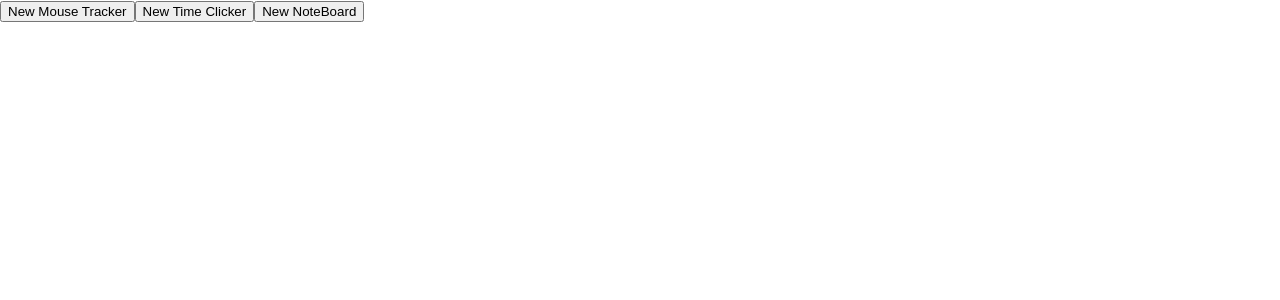
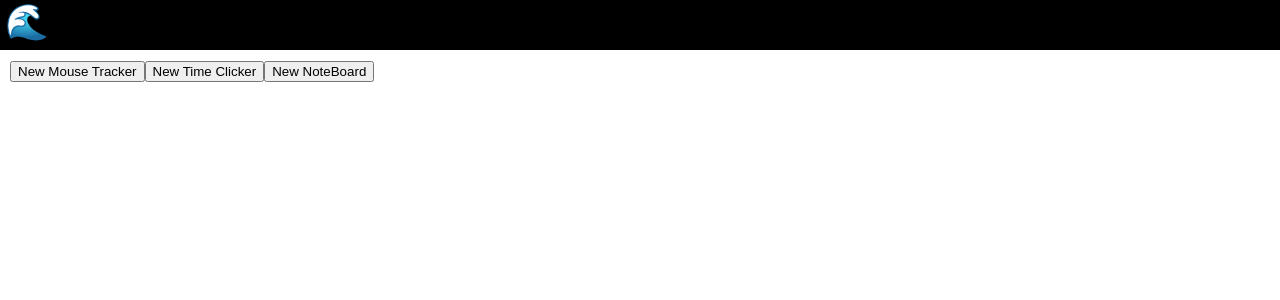
Before and after one commit to sumedhb1995/fluid-exploration, a React (Create React App) app: page / in a window 1280 px wide. Shown: the top 300 px of the page. Built offline with nearby package versions, Linux system fonts and the light colour scheme.

Commit message:
small improvements

```diff
--- a/src/App.tsx
+++ b/src/App.tsx
@@ -13,7 +13,7 @@ function App() {
         return {id, type};
     };
     const [state, setState] = React.useState(getExistingInfo());
-    const loadExisting = window.location.hash.length !== 0;
+    const homePage = window.location.hash.length === 0;
 
     React.useEffect(() =>{
         // set a simple listener that checks if the hash has changed.
@@ -22,9 +22,54 @@ function App() {
         }
     })
 
-    if (!loadExisting) return <Home />
+    return (
+        <ContentWrapper>
+            {
+                homePage
+                ? <Home />
+                : <ContainerLoader id={state.id} type={state.type} />
+            }
+        </ContentWrapper>);
+}
 
-    return (<ContainerLoader id={state.id} type={state.type} />);
+const ContentWrapper : React.FunctionComponent = (props) => {
+    const style: React.CSSProperties = {
+        margin: "60px 10px 10px 10px",
+
+    }
+    return (
+        <div style={style}>
+            <Header/>
+            {props.children}
+        </div>)
+}
+
+const Header = () => {
+    const headerStyle: React.CSSProperties = {
+        left:0,
+        top:0,
+        height: "50px",
+        width: "100vw",
+        backgroundColor: "black",
+        position: "absolute",
+    }
+    const iconStyle: React.CSSProperties = {
+        position: "absolute",
+        left:5,
+        top:0,
+        fontSize: "35px",
+        cursor: "default",
+    }
+
+    const iconClickHandler = () => {
+        // navigate home
+        window.location.assign('');
+    }
+
+    return (
+        <div style={headerStyle}>
+            <div style={iconStyle} onClick={iconClickHandler}>🌊</div>
+        </div>);
 }
 
 export default App;
--- a/src/view/MouseTracker.tsx
+++ b/src/view/MouseTracker.tsx
@@ -93,7 +93,7 @@ export function MouseTracker() {
     for (let key in data) {
         const item = data[key];
         if (item.active) {
-            cursors.push(<CursorIcon info={item} key={key} />)
+            cursors.push(<CursorIcon info={item} id={key} />)
         }
     }
 
@@ -102,13 +102,13 @@ export function MouseTracker() {
 
 interface CursorIconProps {
     info: CursorInfo,
-    key: string,
+    id: string,
 }
 
 function CursorIcon(props: CursorIconProps) {
     const style: React.CSSProperties = {
         zIndex: 1000,
-        position: "absolute",
+        position: "fixed",
         top: props.info.y - 10,
         left: props.info.x - 10,
         width: "20px",
@@ -118,7 +118,7 @@ function CursorIcon(props: CursorIconProps) {
         boxShadow: `0 0 5 .5 ${props.info.color}`,
         pointerEvents: "none",
     };
-    return (<div key={props.key} style={style}></div>);
+    return (<div key={props.id} style={style}></div>);
 }
 
 function getRandomColor() {
--- a/src/view/NoteBoard.tsx
+++ b/src/view/NoteBoard.tsx
@@ -1,3 +1,4 @@
+import { relative } from "node:path";
 import React from "react";
 import { ContainerDefinition } from "../utils/createContainer";
 import { useKeyValueDataObject } from "../utils/useDataObject";
@@ -42,7 +43,7 @@ export function NoteBoard() {
     }
 
     return (
-        <div>
+        <div style={{position: "relative"}}>
             <button onClick={newNote} style={{ zIndex: 1 }} >Create Note</button>
             <button onClick={() => { setMouseTracking(!mouseTracking) }} style={{ zIndex: 1 }} >
                 Mouse Tracking [{mouseTracking ? "Enabled" : "Disabled"}]
```
